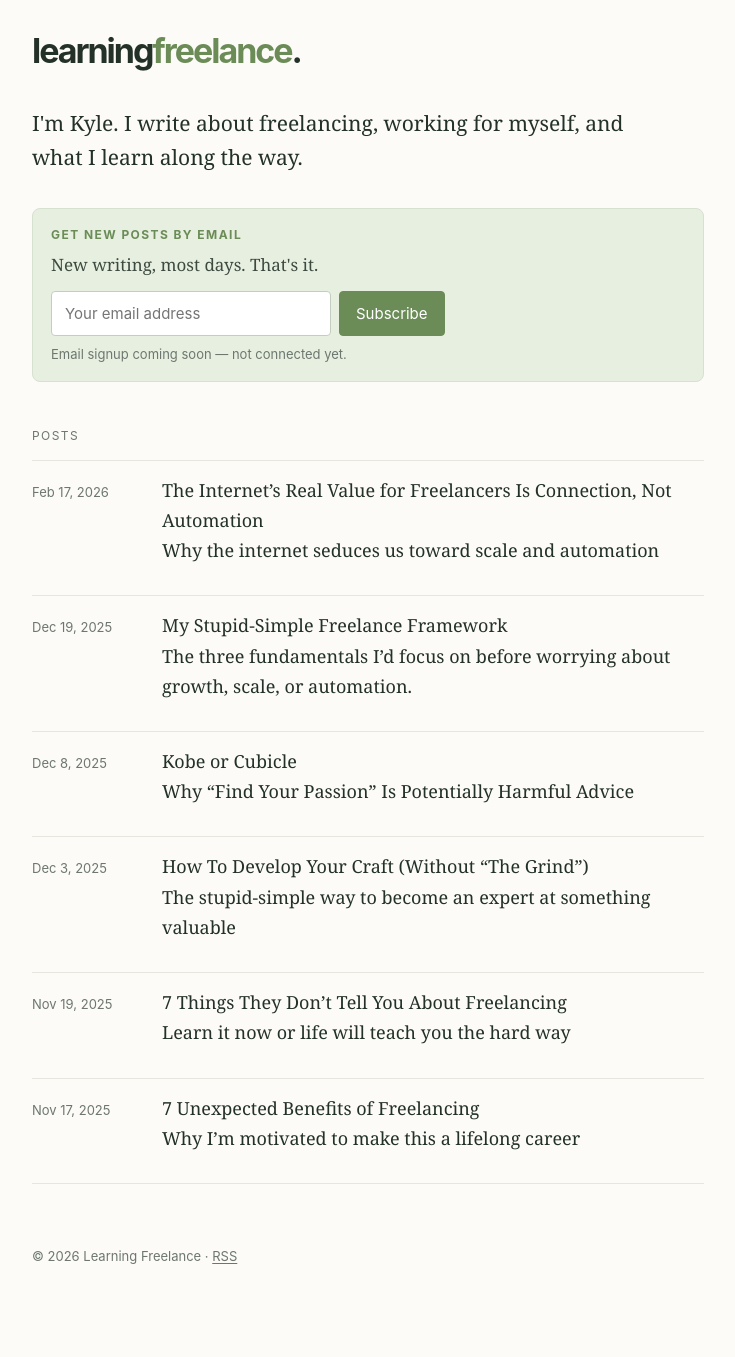
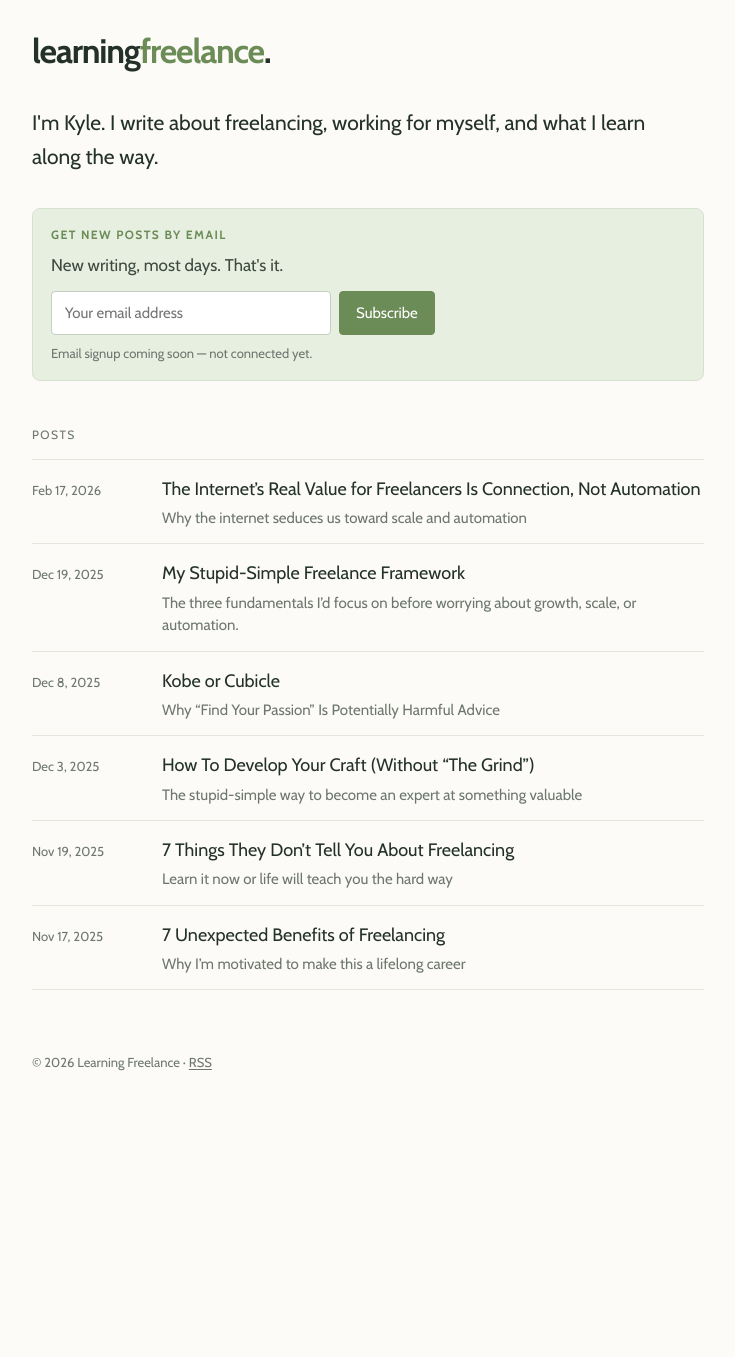
Before and after one commit to frenchonionsoupz/learning-freelance, a Jekyll site: the page built from index.html, in a window 1280 px wide. Shown: the whole page, without its empty margins (272-1007 px from the left). Built offline with Jekyll 4.4.1, drawn with Linux system fonts in a browser that asks for light colours; after the commit the page ends 1163 px from its top, so only the background shows below that.

Commit message:
Use Cabin consistently and style post subtitles and cover images

```diff
--- a/assets/style.css
+++ b/assets/style.css
@@ -9,8 +9,8 @@
       --accent-soft: #e7efe0;
       --link: #315b36;
       --link-hover: #244428;
-      --sans: -apple-system, BlinkMacSystemFont, "Segoe UI", Arial, sans-serif;
-      --serif: Georgia, "Times New Roman", serif;
+      --sans: "Cabin", sans-serif;
+      --serif: "Cabin", sans-serif;
     }
 
     * { box-sizing: border-box; }
@@ -37,7 +37,7 @@
       text-decoration: none;
       color: var(--text);
       font: 700 clamp(28px, 6vw, 34px)/1 var(--sans);
-      letter-spacing: -0.06em;
+      letter-spacing: -0.035em;
       display: inline-block;
       margin-bottom: 28px;
     }
@@ -223,3 +223,9 @@
 .article-content blockquote { margin: 25px 0; padding: 2px 0 2px 18px; border-left: 3px solid var(--accent); }
 .article-content pre { overflow-x: auto; padding: 14px; background: #f1f1eb; font-size: 14px; }
 .article-content code { overflow-wrap: anywhere; }
+
+/* Post descriptions and cover images */
+.post-summary { min-width: 0; }
+.post-subtitle { margin: 3px 0 0; font: 15px/1.5 var(--sans); color: var(--muted); }
+.article-subtitle { font: 20px/1.5 var(--sans); color: var(--muted); margin: 0 0 12px; }
+.featured-image { display: block; width: 100%; height: auto; margin: 0 0 30px; border-radius: 4px; }
```
